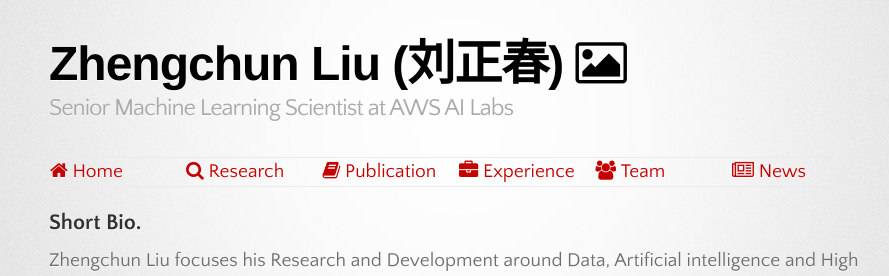
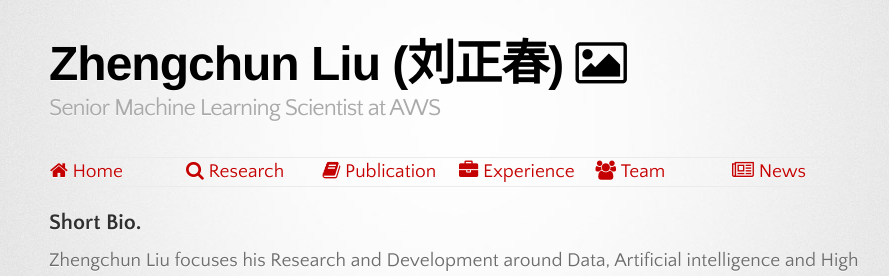
Before and after one commit to lzhengchun/lzhengchun.github.io, a Jekyll site: the page built from index.md, in a window 1280 px wide and 900 px high. Shown: the top 276 px of the window, without its empty margins (181-1070 px from the left). Built offline with Jekyll 4.4.1, drawn with Linux system fonts in a browser that asks for light colours; some web fonts are replaced.

Commit message:
Update default.html

```diff
--- a/_layouts/default.html
+++ b/_layouts/default.html
@@ -23,7 +23,7 @@
 
         <header>
           <h1><a target="_blank" href="img/headshots-202202-small.jpg" <span> <font color="black">Zhengchun Liu (刘正春)  <i class="fa fa-picture-o fa-1x" aria-hidden="true"></i></font> </span></a></h1>
-          <h2>Senior Machine Learning Scientist at AWS AI Labs</h2>
+          <h2>Senior Machine Learning Scientist at AWS</h2>
         </header>
 
         <section id="downloads" class="clearfix">
```
